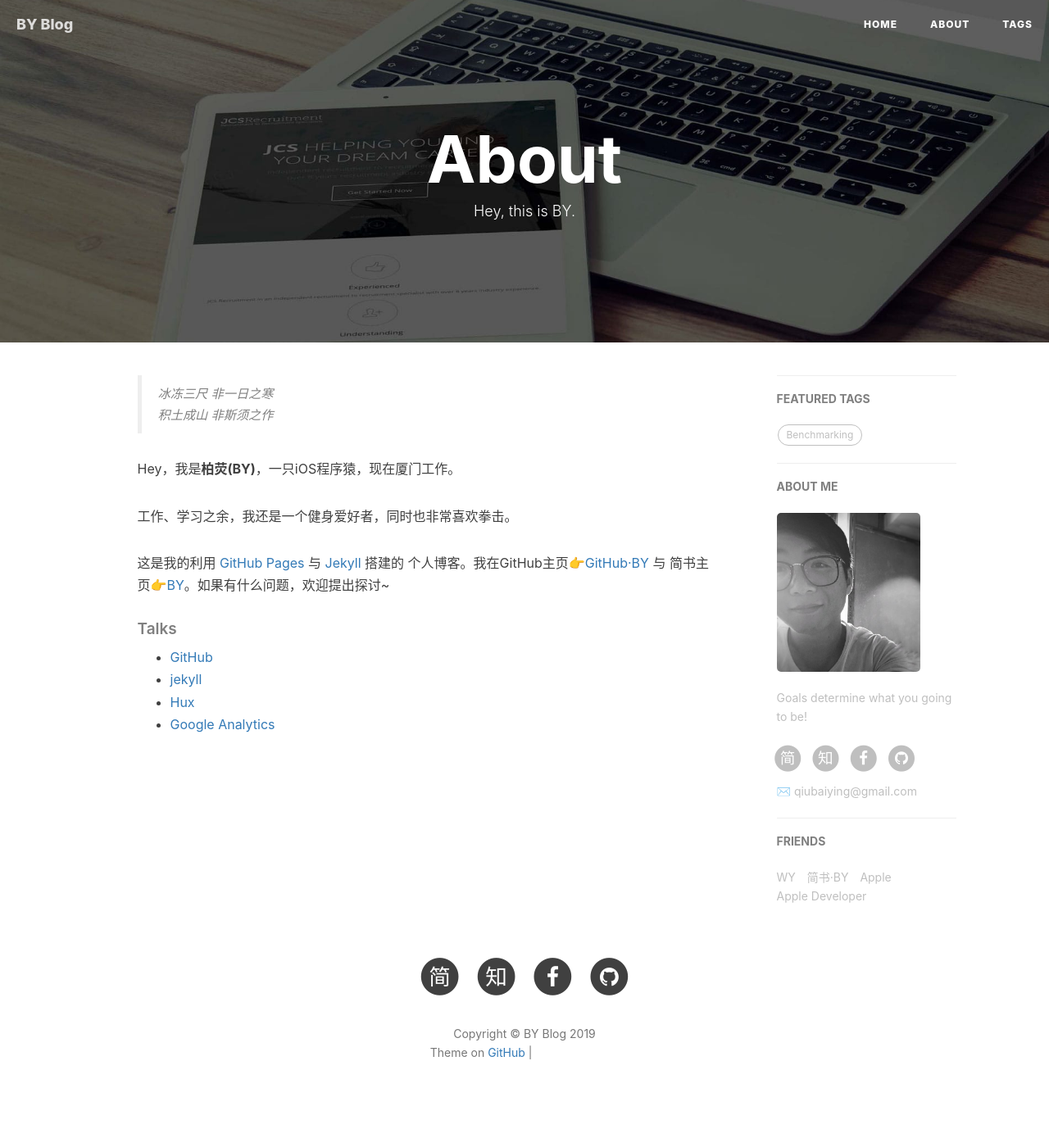
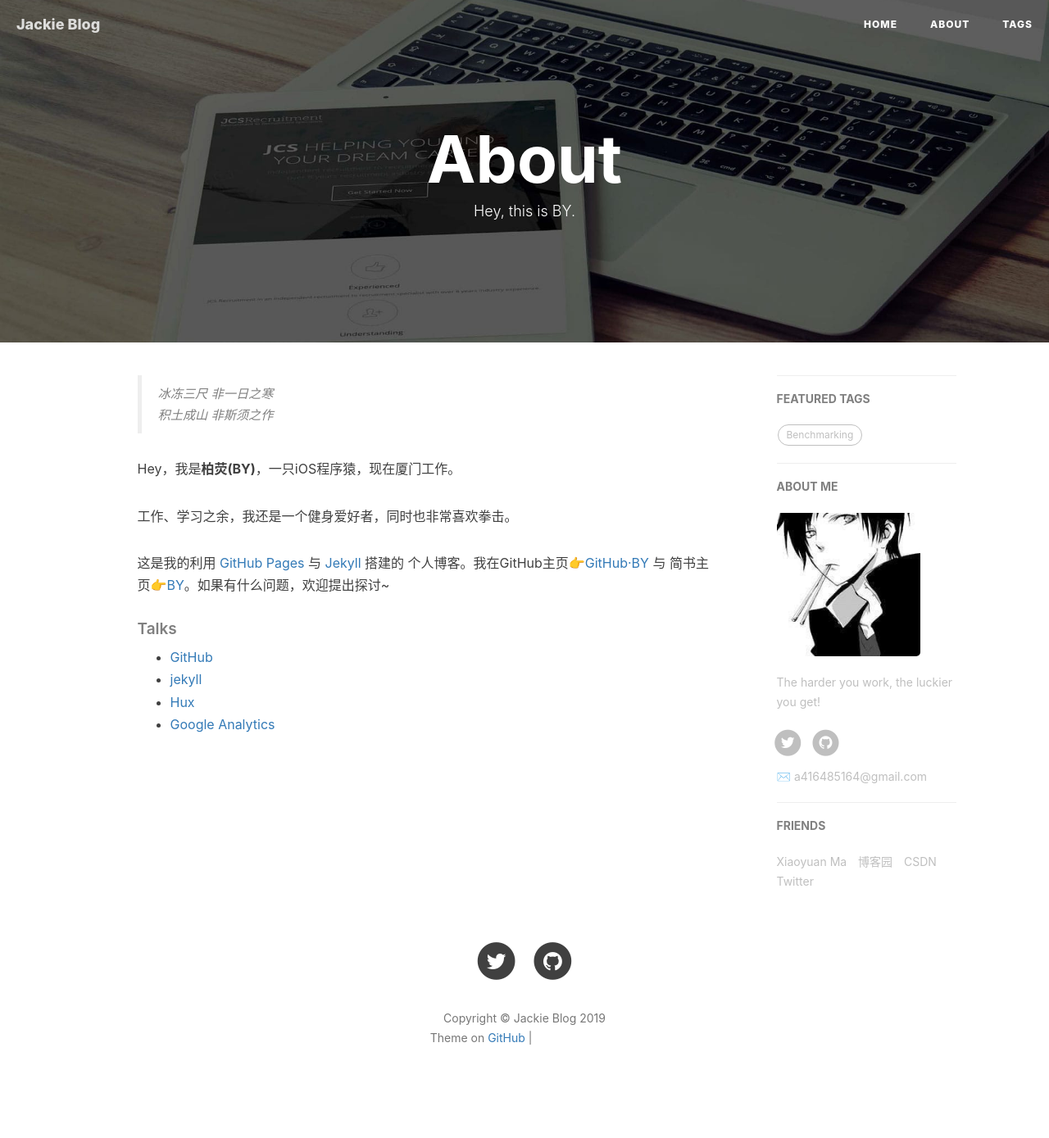
Before and after one commit to a416485164/a416485164.github.io, a Jekyll site: the page built from about.html, in a window 1280 px wide. Shown: the whole page at 82% size. Built offline with Jekyll 4.4.1, drawn with Linux system fonts in a browser that asks for light colours; nearby versions of some CDN libraries; comment, search, counter and statistics services are not loaded; grey boxes are pictures that could not be loaded.

Commit message:
Update _config.yml

```diff
--- a/_config.yml
+++ b/_config.yml
@@ -1,39 +1,39 @@
 # Site settings
-title: BY Blog
-SEOTitle: 柏荧的博客 | BY Blog
-header-img: img/post-bg-desk.jpg
-email: qiubaiying@gmail.com
-description: "Every failure is leading towards success."
-keyword: "BY, BY Blog, 柏荧的博客, qiubaiying, 邱柏荧, iOS, Apple, iPhone"
-url: "http://qiubaiying.github.io"          # your host, for absolute URL
+title: Jackie Blog
+SEOTitle: Jackie | BY Blog
+header-img: img/post-bg-keybord.jpg
+email: a416485164@gmail.com
+description: "The harder you work, the luckier you get."
+keyword: "Jackie Blog, IoT, WSN, Battery-free, Wearable device"
+url: "http://a416485164.github.io"          # your host, for absolute URL
 baseurl: ""      # for example, '/blog' if your blog hosted on 'host/blog'
-github_repo: "https://github.com/qiubaiying/qiubaiying.github.io.git" # you code repository
+github_repo: "https://github.com/a416485164/a416485164.github.io.git" # you code repository
 
 # Sidebar settings
 sidebar: true                           # whether or not using Sidebar.
-sidebar-about-description: "Goals determine what you going to be!"
-sidebar-avatar: /img/about-BY-gentle.jpg      # use absolute URL, seeing it's used in both `/` and `/about/`
+sidebar-about-description: "The harder you work, the luckier you get!"
+sidebar-avatar: /img/avatar_m.jpg      # use absolute URL, seeing it's used in both `/` and `/about/`
 
 
 
 # SNS settings
 RSS: false
 # weibo_username:     qiubaiying
-zhihu_username:     qiubaiying
-github_username:    qiubaiying
-facebook_username:  baiying.qiu.7
-jianshu_username:   e71990ada2fd
-#twitter_username:   qiubaiying
+#zhihu_username:     qiubaiying
+github_username:    a416485164
+#facebook_username:  baiying.qiu.7
+#jianshu_username:   e71990ada2fd
+twitter_username:   a416485164
 
 
 
 
 # Build settings
 # from 2016, 'pygments' is unsupported on GitHub Pages. Use 'rouge' for highlighting instead.
-permalink: pretty
-paginate: 10
-exclude: ["less","node_modules","Gruntfile.js","package.json","README.md"]
-anchorjs: true                          # if you want to customize anchor. check out line:181 of `post.html`
+#permalink: pretty
+#paginate: 10
+#exclude: ["less","node_modules","Gruntfile.js","package.json","README.md"]
+#anchorjs: true                          # if you want to customize anchor. check out line:181 of `post.html`
 
 
 
@@ -62,11 +62,11 @@ kramdown:
 # Gitalk
 gitalk:
   enable: true    #是否开启Gitalk评论
-  clientID: f2c84e7629bb1446c1a4                            #生成的clientID
-  clientSecret: ca6d6139d1e1b8c43f8b2e19492ddcac8b322d0d    #生成的clientSecret
-  repo: qiubaiying.github.io    #仓库名称
-  owner: qiubaiying    #github用户名
-  admin: qiubaiying
+  clientID: bac30f359de5d507a610                            #生成的clientID
+  clientSecret: 8d1731513ae0df821226384107ae088b73e1e329    #生成的clientSecret
+  repo: a416485164.github.io    #仓库名称
+  owner: a416485164    #github用户名
+  admin: a416485164
   distractionFreeMode: true #是否启用类似FB的阴影遮罩
 
 
@@ -74,11 +74,11 @@ gitalk:
 
 # Analytics settings
 # Baidu Analytics
-ba_track_id: b50bf2b12b5338a1845e33832976fd68
+#ba_track_id: b50bf2b12b5338a1845e33832976fd68
 
 # Google Analytics
-ga_track_id: 'UA-90855596-1'            # Format: UA-xxxxxx-xx
-ga_domain: qiubaiying.top               # 默认的是 auto, 这里我是自定义了的域名，你如果没有自己的域名，需要改成auto
+#ga_track_id: 'UA-90855596-1'            # Format: UA-xxxxxx-xx
+#ga_domain: qiubaiying.top               # 默认的是 auto, 这里我是自定义了的域名，你如果没有自己的域名，需要改成auto
 
 
 
@@ -99,16 +99,16 @@ service-worker: true
 # Friends
 friends: [
     {
-        title: "WY",
-        href: "http://zhengwuyang.com"
+        title: "Xiaoyuan Ma",
+        href: "https://seanseye.wordpress.com/"
     },{
-        title: "简书·BY",
-        href: "http://www.jianshu.com/u/e71990ada2fd"
+        title: "博客园",
+        href: "https://www.cnblogs.com/wojiaxiaoguo/"
     },{
-        title: "Apple",
-        href: "https://apple.com"
+        title: "CSDN",
+        href: "https://blog.csdn.net/qq_23958451"
     },{
-        title: "Apple Developer",
-        href: "https://developer.apple.com/"
+        title: "Twitter",
+        href: "https://twitter.com/a416485164"
     }
 ]
```
